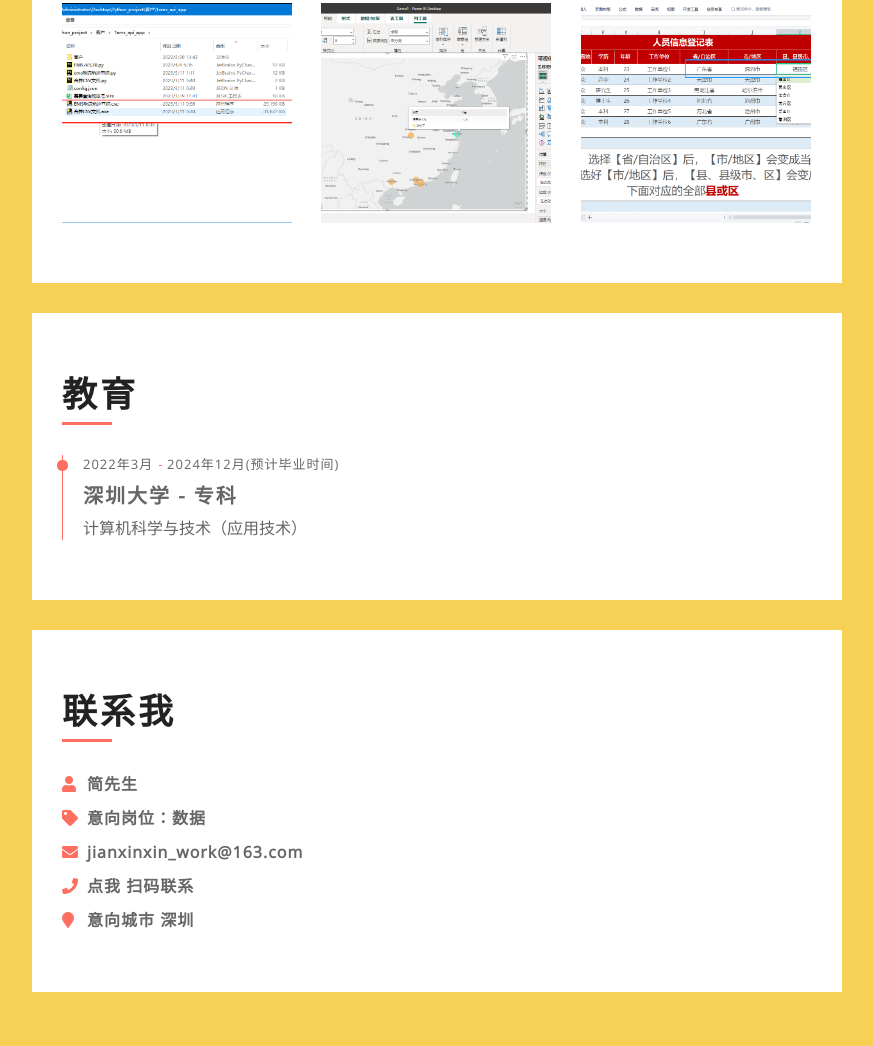
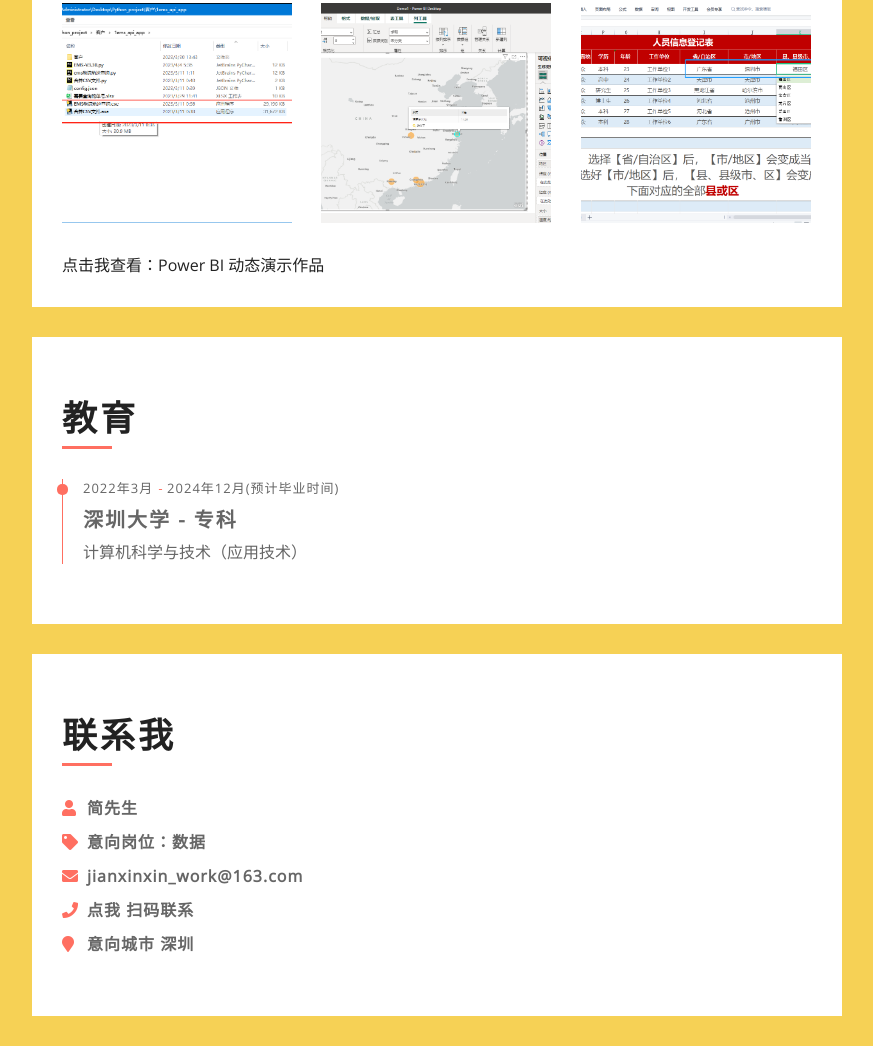
Before and after one commit to jianxinxin/jianxinxin.github.io, a plain HTML site: page index.html in a window 1280 px wide. Shown: the part 2646-3692 px from the top of the page, without its empty margins (368-1241 px from the left). Before the commit the page ends 3668 px from the top, so only its background shows below. Drawn offline with nearby package versions, Linux system fonts and the light colour scheme.

Commit message:
Update index.html

```diff
--- a/index.html
+++ b/index.html
@@ -278,6 +278,9 @@
                             </div>
                         </div>
                     </div>
+                    <div>
+                        <a href="https://app.powerbi.com/view?r=eyJrIjoiNTQ2YzE0ZDItNDZkMi00M2UzLWI4ZjgtM2ExOGJmOThlM2U0IiwidCI6IjZmZWFmYTliLWMyNWQtNDYwZS04OGQ2LTVhZGM3MTRjZmE4NCIsImMiOjF9" target="_blank">点击我查看：Power BI 动态演示作品</a>
+                    </div>
                 </div>
             </div>
             <!-- Portfolio Start -->
```
